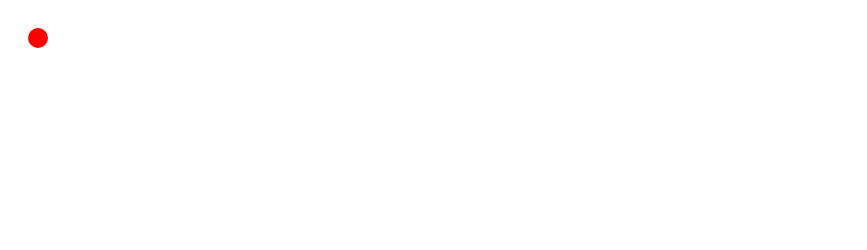
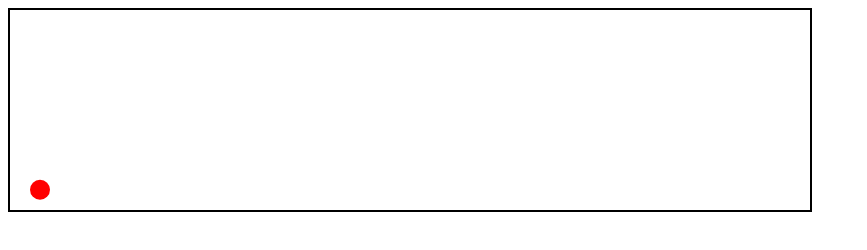
Before and after one commit to abhishekg785/do_physical_shit_JS, a website: page myExperiments/index.html in a window 1280 px wide. Shown: the whole page, without its empty margins (0-867 px from the left). Drawn offline with nearby package versions, Linux system fonts and the light colour scheme.

Commit message:
gravity working properly and the canvas clear rect bug removed

```diff
--- a/myExperiments/index.html
+++ b/myExperiments/index.html
@@ -1,6 +1,11 @@
 <html>
 <head>
     <title>Test my JS</title>
+    <style>
+        canvas {
+            border:2px solid black;
+        }
+    </style>
 </head>
 <body>
 <canvas height="200" width="800" id = 'canvas'></canvas>
--- a/myExperiments/js/particle.js
+++ b/myExperiments/js/particle.js
@@ -31,15 +31,42 @@
         this.width = canvas.width;
         this.ctx = canvas.getContext('2d');
         this.radius = 10;
-        this.x = 30;
-        this.y = 30;
-        this.draw();
+        this.pos = new Vec(30, 30);
+        this.mouse = new Vec(0, 0);
+        this.mouseDown = false;
+        this.draggedEntity = null;
+
+        // parameters for adding simulation to the universe
+        this.gravity = new Vec(0, 9.8);
+
+        // functions related to the canvas
+
+        var _this = this;
+        _this.canvas.oncontextmenu = function() {
+            e.preventDefault();
+        }
+
+        _this.canvas.onmouseup = function(e) {
+            _this.mouseDown = false;
+            _this.draggedEntity = null;
+        }
+
+        _this.canvas.onmousedown = function(e) {
+            _this.mouseDown = true;
+            _this.draggedEntity = Globals.particle;
+        }
+
+        _this.canvas.onmousemove = function(e) {
+            var rect = _this.canvas.getBoundingClientRect();
+            _this.mouse.x = e.clientX - rect.left;
+            _this.mouse.y = e.clientY - rect.top;
+        }
     }
 
     Particle.prototype.draw = function() {
-        this.ctx.clearRect(0, 0, $Objects.canvas.height, $Objects.canvas.width);
+        this.ctx.clearRect(0, 0, $Objects.canvas.width, $Objects.canvas.height);
         this.ctx.beginPath();
-        this.ctx.arc(this.x, this.y, this.radius, 0, 2*Math.PI);
+        this.ctx.arc(this.pos.x, this.pos.y, this.radius, 0, 2*Math.PI);
         this.ctx.fillStyle = "red";
         this.ctx.fill();
     }
@@ -55,34 +82,63 @@
      */
     Particle.prototype.bounds = function() {
 
+        console.log('in the bound function');
         // fixing y position
-        if(Globals.particle.y > this.height - 1) {
-            Globals.particle.y = this.height - 2;
+        if(Globals.particle.pos.y > this.height - 30) {
+            Globals.particle.pos.y = this.height - 30;
         }
 
-        if(Globals.particle.x < 0) {
-            Globals.particle.x = 0;
+        if(Globals.particle.pos.x < 0) {
+            Globals.particle.pos.x = 0;
         }
 
-        if(Globals.particle.x > this.width - 1) {
-            Globals.particle.x = this.width - 1;
+        if(Globals.particle.pos.x > this.width - 1) {
+            console.log('vklfnvklnfv');
+            Globals.particle.pos.x = this.width - 1;
         }
 
     }
 
-    function applyGravity() {
-        Globals.particle.y += 0.7;
-        console.log(Globals.particle.x);
-        Globals.particle.draw();
-        Globals.particle.bounds();
-        w.requestAnimationFrame(applyGravity);
+    Particle.prototype.makeDrag = function() {
+        if(this.draggedEntity) {
+            this.pos.mutableSet(this.mouse);
+        }
+    }
+
+    // responsible for the pull of the particle in the downward direction
+    // handle the dragging of the particle too.
+    Particle.prototype.applyGravity = function() {
+        this.pos.y += this.gravity.y;
+        this.draw();
+        this.bounds();
+        this.makeDrag();
+    }
+
+    // vector class for implementing vector  ( some math shit :P )
+    function Vec(x, y) {
+        this.x = x || 0;
+        this.y = y || 0;
+        return this;
+    }
+
+    Vec.prototype.set = function(pos) {
+
+    }
+
+    Vec.prototype.mutableSet = function(pos) {
+        this.x = pos.x;
+        this.y = pos.y;
     }
 
     $Objects = {};
     $w.on('load', function() {
         $Objects.canvas = $('#canvas')[0];
         Globals.particle = new Particle($Objects.canvas);
-        // applyGravity();
+        function animate() {
+            Globals.particle.applyGravity();
+            w.requestAnimationFrame(animate);
+        }
+        animate();
     });
 
 
```
Also changed, not shown: index.html (+1 -1 lines). Lines whose indentation alone changed are shown as unchanged.
